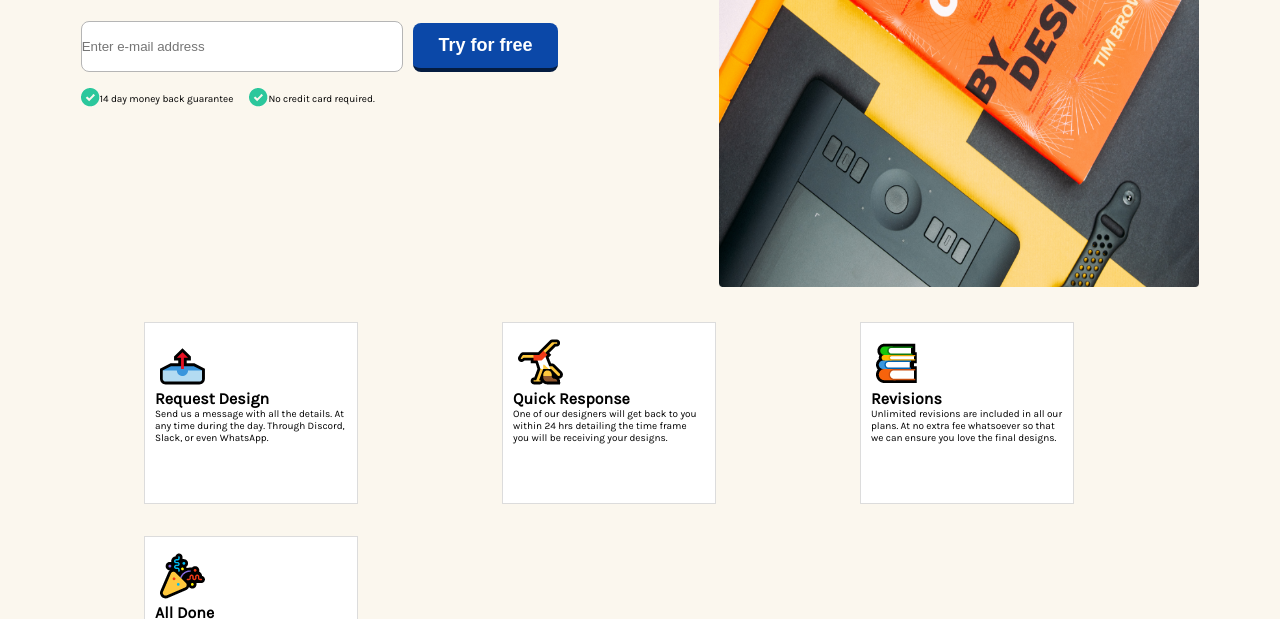
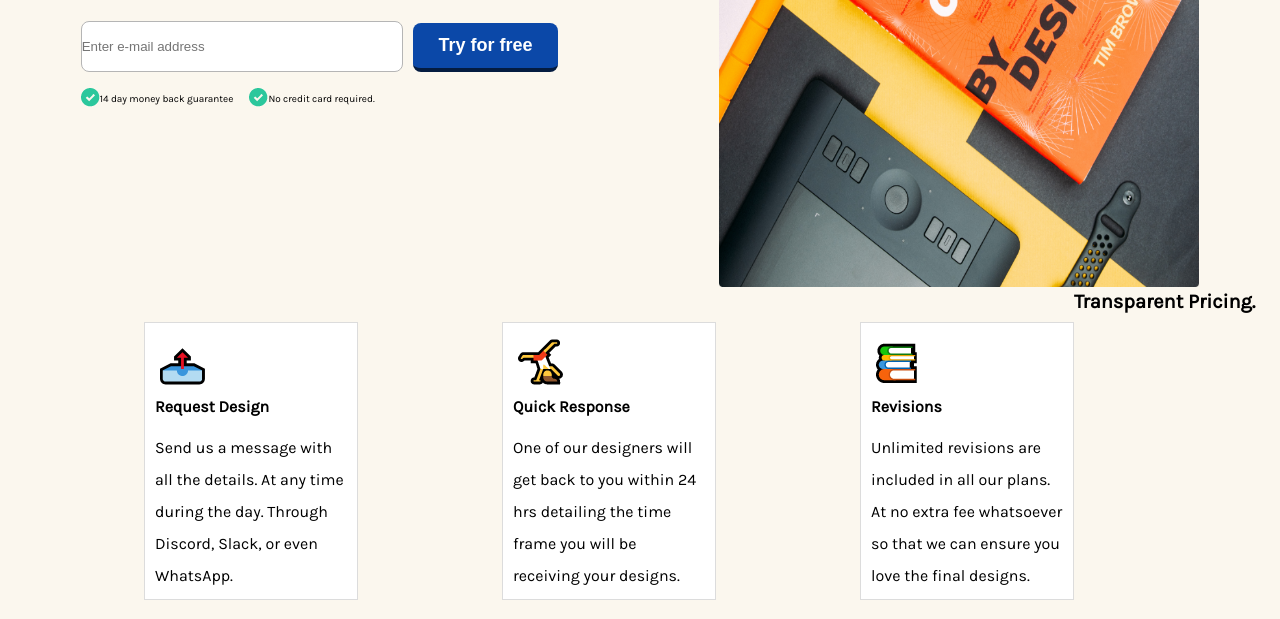
Before and after one commit to duca7/Frontend-Ui-Challenge, a plain HTML site: page landing-page/index.html in a window 1280 px wide. Shown: the part 329-948 px from the top of the page. Drawn offline with Linux system fonts and the light colour scheme.

Commit message:
fix card content

```diff
--- a/landing-page/index.html
+++ b/landing-page/index.html
@@ -37,7 +37,7 @@
                 <input type="email" placeholder="Enter e-mail address">
                 <button class="btn-tryfree" style="margin-left: 0.5rem;">Try for free</button>
                 <br>
-                <div class="ahihi">
+                <div class="tick-btn">
                     <img src="./img/Checkmark.png"> <span>14 day money back guarantee</span>
                     <img src="./img/Checkmark.png" style="margin-left: 1rem;"> <span>No credit card required.</span>
                 </div>
@@ -53,7 +53,7 @@
                 <div class="card-content">
                     <img src="./img/📤.png" alt="">
                     <h3>Request Design</h3>
-                    <p>
+                    <p class="card-text">
                         Send us a message with all the details. At any time during the day. Through Discord, Slack, or even WhatsApp.
                     </p>
                 </div>
@@ -62,7 +62,7 @@
                 <div class="card-content">
                     <img src="./img/🤸.png" alt="">
                     <h3>Quick Response</h3>
-                    <p>
+                    <p class="card-text">
                         One of our designers will get back to you within 24 hrs detailing the time frame you will be receiving your designs.
                     </p>
                 </div>
@@ -71,7 +71,7 @@
                 <div class="card-content">
                     <img src="./img/📚.png" alt="">
                     <h3>Revisions</h3>
-                    <p>
+                    <p class="card-text">
                         Unlimited revisions are included in all our plans. At no extra fee whatsoever so that we can ensure you love the final designs.
                     </p>
                 </div>
@@ -80,12 +80,16 @@
                 <div class="card-content">
                     <img src="./img/🎉.png" alt="">
                     <h3>All Done</h3>
-                    <p>
+                    <p class="card-text">
                         Done with one project? No problem, keep asking for more, it's all included in the price. Again, at no extra fee whatsoever!
                     </p>
                 </div>
             </div>
         </div>
+
+        <div class="">
+            <h1>Transparent Pricing.</h1>
+        </div>
     </div>
 </body>
 
--- a/landing-page/style.css
+++ b/landing-page/style.css
@@ -82,7 +82,7 @@
         color: #A2A2A2;
     }
 
-    .ahihi {
+    .tick-btn {
         display: inline-flex;
         margin-top: 1rem;
     }
@@ -98,7 +98,7 @@
 
     .card-content {
         width: 12rem;
-        height: 10rem;
+        height: 16rem;
         border: 1px solid gainsboro;
         background-color: #FFFFFF;
         padding: 10px;
@@ -107,4 +107,11 @@
     h3 {
         font-size: 1rem;
         font-weight: bold;
+        margin-top: 0.5rem;
     }
+
+    .card-text {
+        margin-top: 1rem;
+        font-size: 1rem;
+        line-height: 2rem;
+    }
```
